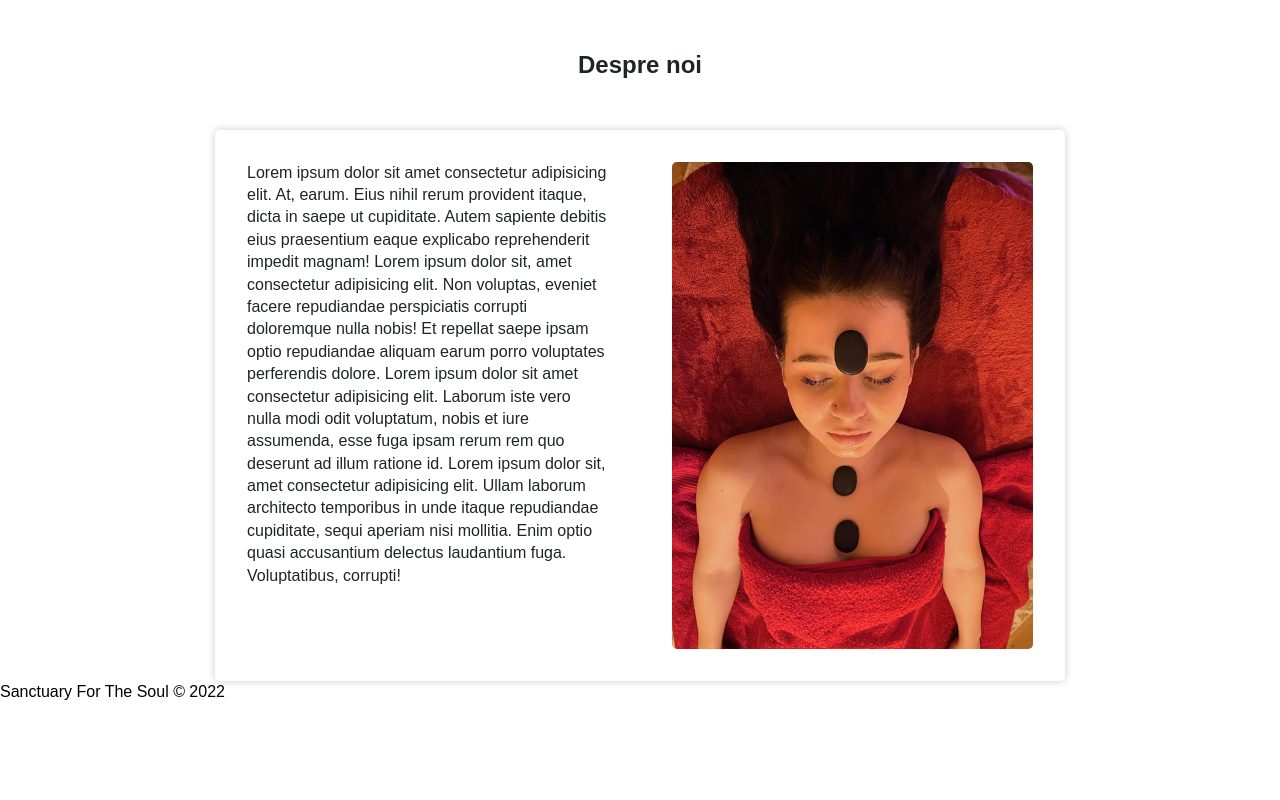
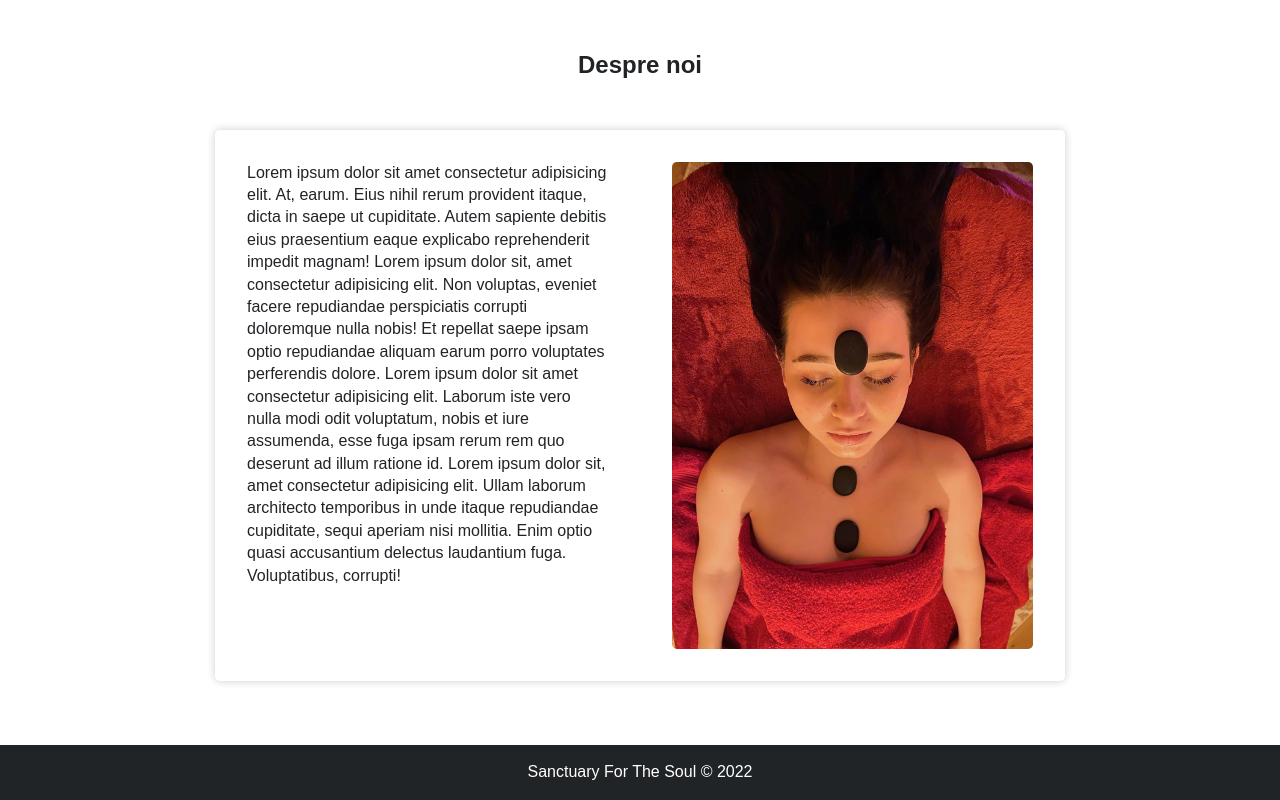
Before and after one commit to stanciudrg/sanctuary-for-the-soul, a plain HTML site: page index.html in a window 1280 px wide. Shown: the part 800-1600 px from the top of the page. Before the commit the page ends 1504 px from the top, so only its background shows below. Drawn offline with Linux system fonts and the light colour scheme.

Commit message:
Style footer using CSS

```diff
--- a/styles.css
+++ b/styles.css
@@ -77,6 +77,7 @@ body {
 
 .about-container {
     margin-top: 3rem;
+    margin-bottom: 4rem;
     color: #212427;
 }
 
@@ -110,3 +111,10 @@ body {
     height: 100%;
     border-radius: 0.3rem;
 }
+
+footer {
+    background-color: #212427;
+    color: white;
+    padding: 1rem;
+    text-align: center;
+}
```
